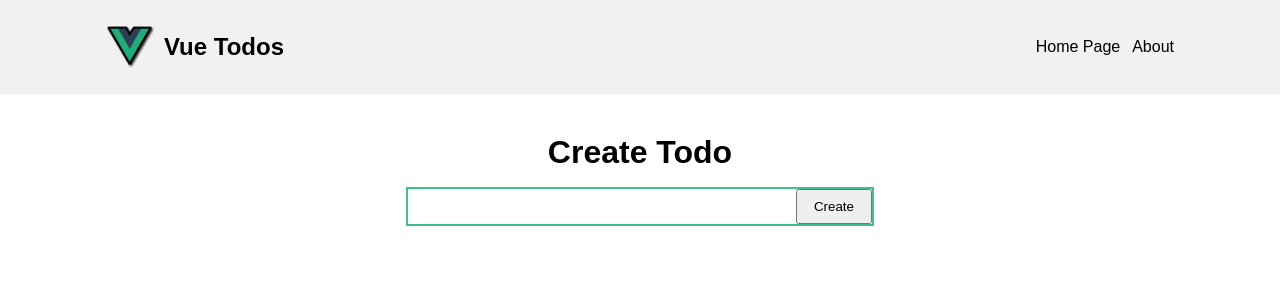
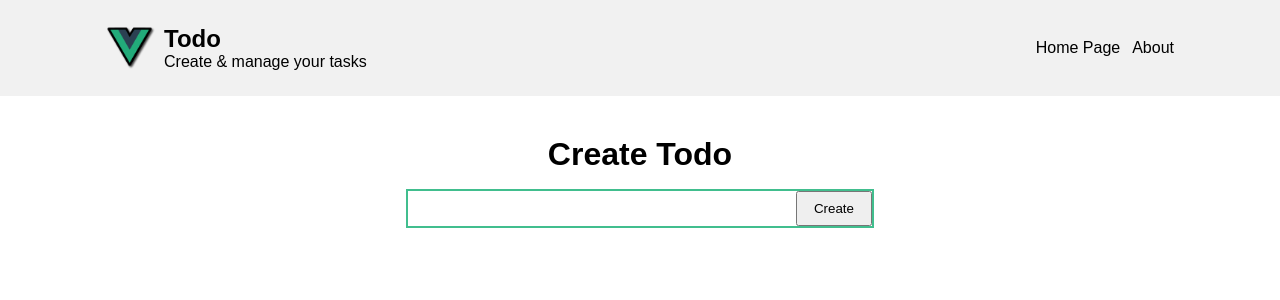
Before and after one commit to sanusiaz/vue-todo, a Vue app: page / in a window 1280 px wide. Shown: the top 300 px of the page. Built offline with nearby package versions, Linux system fonts and the light colour scheme; the HTML template or start-up script is replaced by a standard one.

Commit message:
Refractored Componets and ReadMe

```diff
--- a/src/components/TodoHeader.vue
+++ b/src/components/TodoHeader.vue
@@ -5,7 +5,10 @@
                 <span class="logo">
                     <Logo />
                 </span>
-                <h1>Vue Todos</h1>
+                <div style="display: flex; flex-direction: column;">
+                    <h1>Todo</h1>
+                    <span>Create & manage your tasks</span>
+                </div>
             </div>
 
             <!-- Navigation Header -->
--- a/src/components/TodoItem.vue
+++ b/src/components/TodoItem.vue
@@ -81,6 +81,13 @@ import { reactive, toRaw } from 'vue';
             display: flex;
             align-items: center;
             justify-content: space-between;
+            gap: 8px;
+
+            .todo-actions {
+                display: flex;
+                gap: 2px;
+                align-content: center;
+            }
 
             .todo {
                 span {
```
Also changed, not shown: 1 other file (tests, documents, lock files or other folders).
